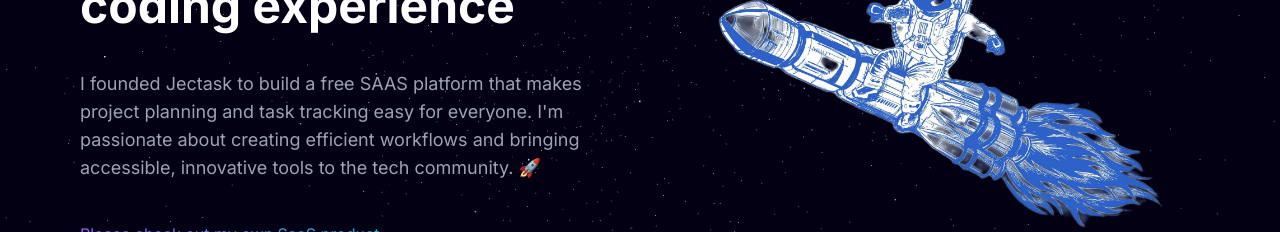
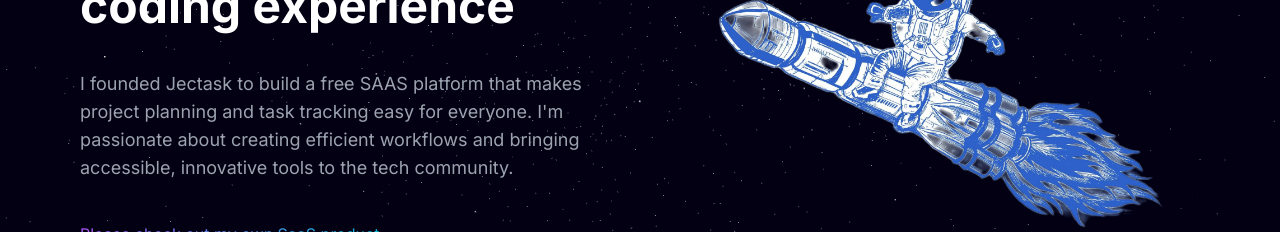
Before and after one commit to cucer/portfolio, a Next.js app: page / in a window 1280 px wide. Shown: the part 340-572 px from the top of the page. Built offline with nearby package versions, Linux system fonts and the light colour scheme; a web font is replaced by a local one.

Commit message:
gpt40 fitness

```diff
--- a/components/sub/HeroContent.tsx
+++ b/components/sub/HeroContent.tsx
@@ -46,7 +46,7 @@
           I founded Jectask to build a free SAAS platform that makes project
           planning and task tracking easy for everyone. I'm passionate about
           creating efficient workflows and bringing accessible, innovative tools
-          to the tech community. 🚀
+          to the tech community.
         </motion.p>
 
         <motion.p
```
